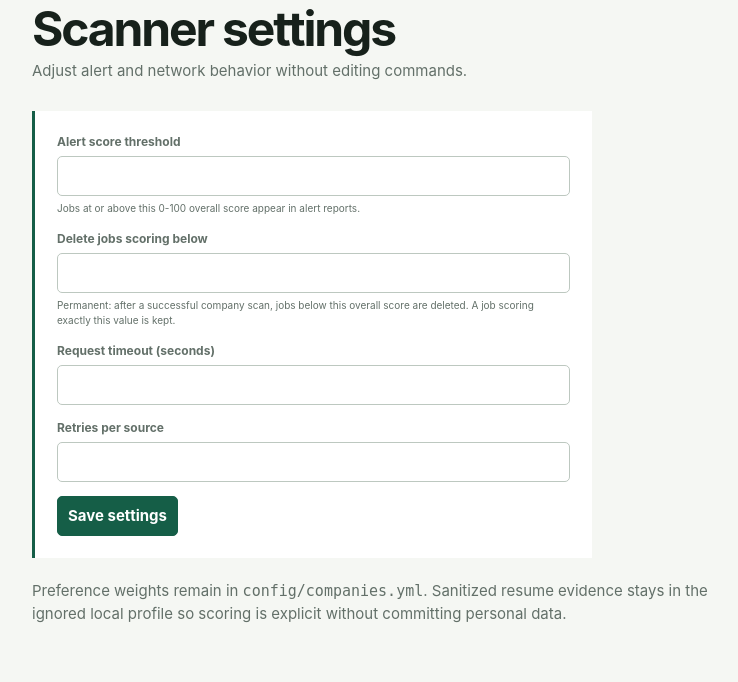
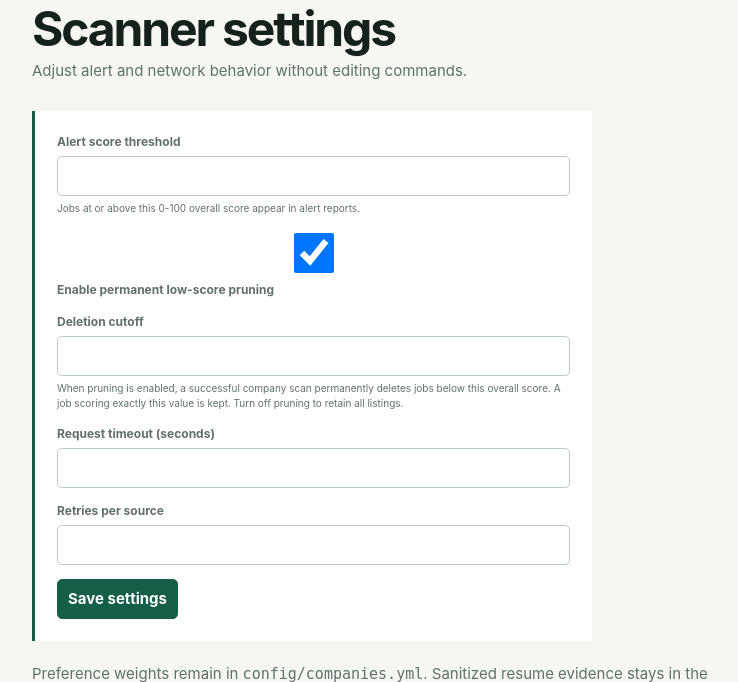
Before and after one commit to Angry-TacoZ/personal-job-discovery, a Python web app: template src/job_discovery/web/templates/settings.html in a window 1280 px wide. Shown: the part 195-877 px from the top of the page, without its empty margins (18-756 px from the left). Before the commit the page ends 818 px from the top, so only its background shows below. Run offline with Jinja, Linux system fonts and the light colour scheme; the template is opened without the code that fills it, so the values that code supplies are empty.

Commit message:
fix: allow disabling low-score pruning

```diff
--- a/src/job_discovery/gui_services.py
+++ b/src/job_discovery/gui_services.py
@@ -57,7 +57,7 @@ class ConfigStore:
         self._write_validated(raw)
 
     def save_settings(
-        self, threshold: int, prune_below_score: int, timeout: float, retries: int
+        self, threshold: int, prune_below_score: int | None, timeout: float, retries: int
     ) -> None:
         raw = self.read_raw()
         raw["score_alert_threshold"] = threshold
--- a/src/job_discovery/web/templates/settings.html
+++ b/src/job_discovery/web/templates/settings.html
@@ -5,7 +5,8 @@
   <section class="workspace-heading compact"><div><p class="eyebrow">Preferences</p><h1>Scanner settings</h1><p>Adjust alert and network behavior without editing commands.</p></div></section>
   <form class="editor-form settings-form" method="post" action="/control/settings">
     <label>Alert score threshold<input type="number" name="threshold" min="0" max="100" value="{{ config.score_alert_threshold }}" required><small>Jobs at or above this 0-100 overall score appear in alert reports.</small></label>
-    <label>Delete jobs scoring below<input type="number" name="prune_below_score" min="-100" max="100" value="{{ config.prune_below_score if config.prune_below_score is not none else 40 }}" required><small>Permanent: after a successful company scan, jobs below this overall score are deleted. A job scoring exactly this value is kept.</small></label>
+    <label><input type="checkbox" name="pruning_enabled" value="true" {% if config.prune_below_score is not none %}checked{% endif %}> Enable permanent low-score pruning</label>
+    <label>Deletion cutoff<input type="number" name="prune_below_score" min="-100" max="100" value="{{ config.prune_below_score if config.prune_below_score is not none else 40 }}" required><small>When pruning is enabled, a successful company scan permanently deletes jobs below this overall score. A job scoring exactly this value is kept. Turn off pruning to retain all listings.</small></label>
     <label>Request timeout (seconds)<input type="number" name="timeout" min="1" max="60" step="0.5" value="{{ config.request_timeout_seconds }}" required></label>
     <label>Retries per source<input type="number" name="retries" min="0" max="5" value="{{ config.request_retries }}" required></label>
     <div class="form-actions"><button class="primary" type="submit">Save settings</button></div>
```
Also changed, not shown: src/job_discovery/web/app.py (+7 -1 lines), tests/test_gui_services.py (+13 -0 lines), tests/test_web.py (+30 -2 lines).
